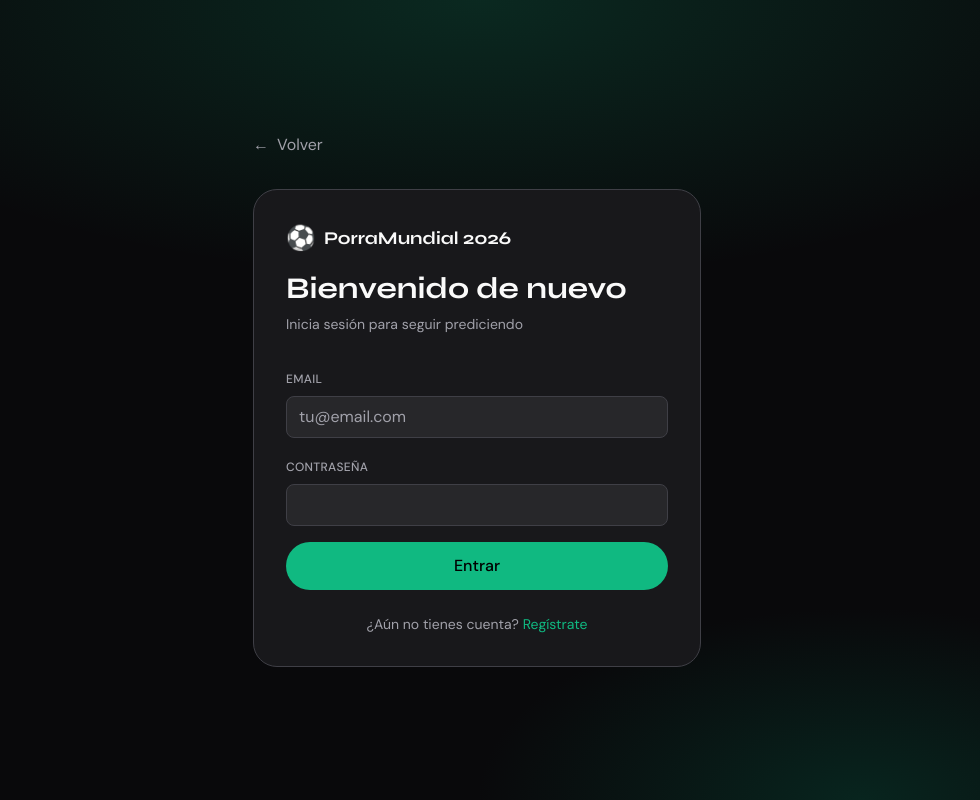
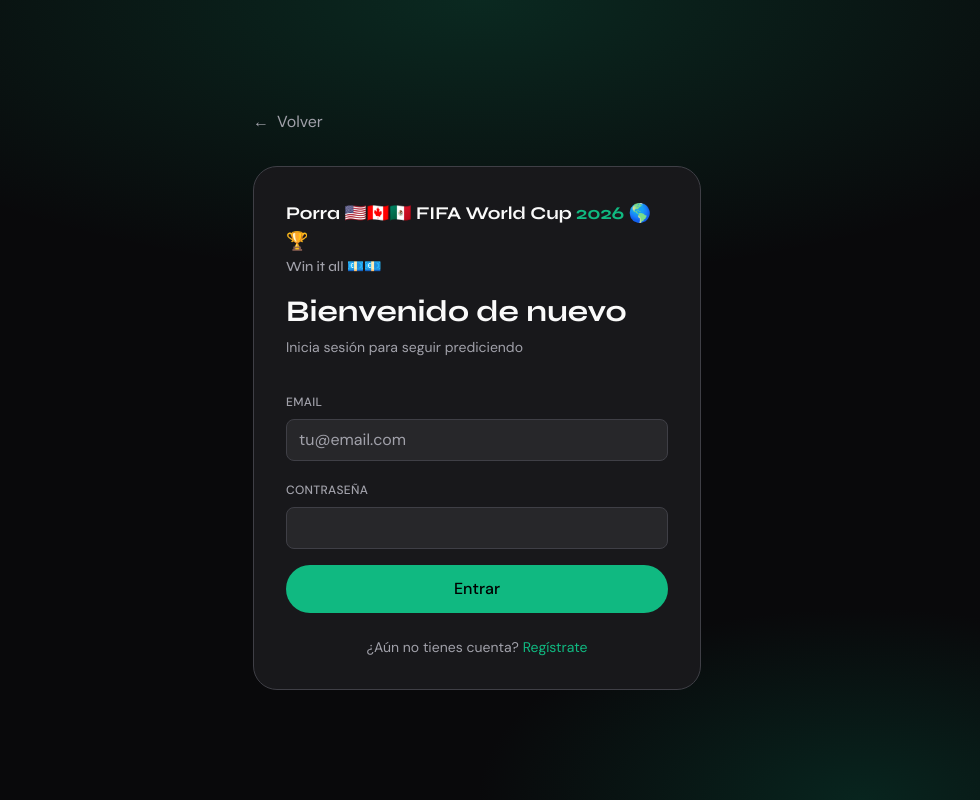
Before and after one commit to gramosv2/porra-mundial, a Next.js app: page /auth/login in a window 1280 px wide. Shown: the whole page, without its empty margins (163-1143 px from the left). Built offline with nearby package versions, Linux system fonts and the light colour scheme.

Commit message:
cambio de nombre

```diff
--- a/app/auth/login/page.tsx
+++ b/app/auth/login/page.tsx
@@ -36,9 +36,14 @@
           <span>←</span> Volver
         </Link>
         <div className="bg-surface border border-border rounded-modal p-8">
-          <div className="flex items-center gap-2 mb-2">
-            <span className="text-2xl">⚽</span>
-            <span className="font-display font-bold text-lg">PorraMundial 2026</span>
+          <div className="mb-2">
+            <div className="font-display font-bold text-base sm:text-lg leading-tight">
+              Porra 🇺🇸🇨🇦🇲🇽 FIFA World Cup{' '}
+              <span className="text-accent">2026</span> 🌎🏆
+            </div>
+            <div className="font-display text-xs sm:text-sm text-text-muted font-medium mt-0.5">
+              Win it all 💶💶
+            </div>
           </div>
           <h1 className="font-display text-3xl font-bold mt-4">Bienvenido de nuevo</h1>
           <p className="text-text-muted text-sm mt-2">Inicia sesión para seguir prediciendo</p>
--- a/app/auth/register/page.tsx
+++ b/app/auth/register/page.tsx
@@ -72,9 +72,14 @@
           <span>←</span> Volver
         </Link>
         <div className="bg-surface border border-border rounded-modal p-8">
-          <div className="flex items-center gap-2 mb-2">
-            <span className="text-2xl">⚽</span>
-            <span className="font-display font-bold text-lg">PorraMundial 2026</span>
+          <div className="mb-2">
+            <div className="font-display font-bold text-base sm:text-lg leading-tight">
+              Porra 🇺🇸🇨🇦🇲🇽 FIFA World Cup{' '}
+              <span className="text-accent">2026</span> 🌎🏆
+            </div>
+            <div className="font-display text-xs sm:text-sm text-text-muted font-medium mt-0.5">
+              Win it all 💶💶
+            </div>
           </div>
           <h1 className="font-display text-3xl font-bold mt-4">Crear cuenta</h1>
           <p className="text-text-muted text-sm mt-2">El admin debe aprobarte antes de empezar a predecir</p>
--- a/app/layout.tsx
+++ b/app/layout.tsx
@@ -17,7 +17,7 @@
 });
 
 export const metadata: Metadata = {
-  title: 'PorraMundial 2026',
+  title: 'Porra 🇺🇸🇨🇦🇲🇽 FIFA World Cup 2026 🌎🏆 | Win it all 💶💶',
   description: 'La porra privada del Mundial FIFA 2026',
   icons: { icon: '/favicon.ico' },
 };
--- a/app/page.tsx
+++ b/app/page.tsx
@@ -20,7 +20,7 @@
       <div className="relative z-10 max-w-6xl mx-auto px-6 py-20 sm:py-32">
         <div className="inline-flex items-center gap-2 px-3 py-1.5 rounded-full bg-surface/80 border border-border text-xs text-text-muted mb-8 backdrop-blur">
           <span className="w-1.5 h-1.5 rounded-full bg-accent animate-pulse-dot" />
-          Mundial FIFA 2026 · 48 selecciones · 11 junio – 19 julio
+          🇺🇸 🇨🇦 🇲🇽 FIFA World Cup 2026 · 48 selecciones · 11 junio – 19 julio
         </div>
 
         <h1 className="font-display text-5xl sm:text-7xl lg:text-8xl font-extrabold tracking-tight leading-[0.95] max-w-4xl">
@@ -28,12 +28,12 @@
           <span className="bg-gradient-to-br from-accent via-emerald-300 to-gold bg-clip-text text-transparent">
             Mundial 2026
           </span>{' '}
-          entre amigos.
+          entre amigos. 🏆
         </h1>
 
         <p className="mt-6 text-text-muted text-lg max-w-2xl leading-relaxed">
           Predice los 104 partidos del primer Mundial con 48 selecciones. Marcadores exactos,
-          premios individuales y clasificación en tiempo real. Sin postureo, sólo gloria.
+          premios individuales y clasificación en tiempo real. <span className="text-text">Win it all 💶💶</span>
         </p>
 
         <div className="mt-10 flex flex-wrap gap-4">
--- a/package.json
+++ b/package.json
@@ -7,7 +7,7 @@
     "build": "next build",
     "start": "next start",
     "lint": "next lint",
-    "seed": "tsx scripts/seed-matches.ts",
+	"seed": "tsx --env-file=.env.local scripts/seed-matches.ts",
     "typecheck": "tsc --noEmit"
   },
   "dependencies": {
--- a/src/components/navbar.tsx
+++ b/src/components/navbar.tsx
@@ -36,12 +36,17 @@
   return (
     <nav className="sticky top-0 z-40 bg-background/85 backdrop-blur-xl border-b border-border">
       <div className="max-w-7xl mx-auto px-4 sm:px-6 h-16 flex items-center justify-between">
-        <Link href="/dashboard" className="flex items-center gap-2 group">
-          <span className="text-2xl">⚽</span>
-          <span className="font-display font-bold text-lg tracking-tight group-hover:text-accent">
-            PorraMundial<span className="text-accent ml-1">2026</span>
+	  <Link href="/dashboard" className="flex items-center group min-w-0 py-1 mr-2">
+          <span className="font-display font-bold leading-tight tracking-tight group-hover:text-accent flex flex-col lg:flex-row lg:items-center lg:gap-2 min-w-0">
+            <span className="text-[11px] sm:text-sm md:text-base whitespace-nowrap">
+              Porra <span className="whitespace-nowrap">🇺🇸🇨🇦🇲🇽</span> FIFA World Cup{' '}
+              <span className="text-accent">2026</span> 🌎🏆
+            </span>
+            <span className="text-[10px] sm:text-xs md:text-sm text-text-muted font-semibold whitespace-nowrap">
+              <span className="hidden lg:inline text-border mr-1">|</span>Win it all 💶💶
+            </span>
           </span>
-        </Link>
+      </Link>
 
         {/* Desktop nav */}
         <div className="hidden lg:flex items-center gap-1">
```
